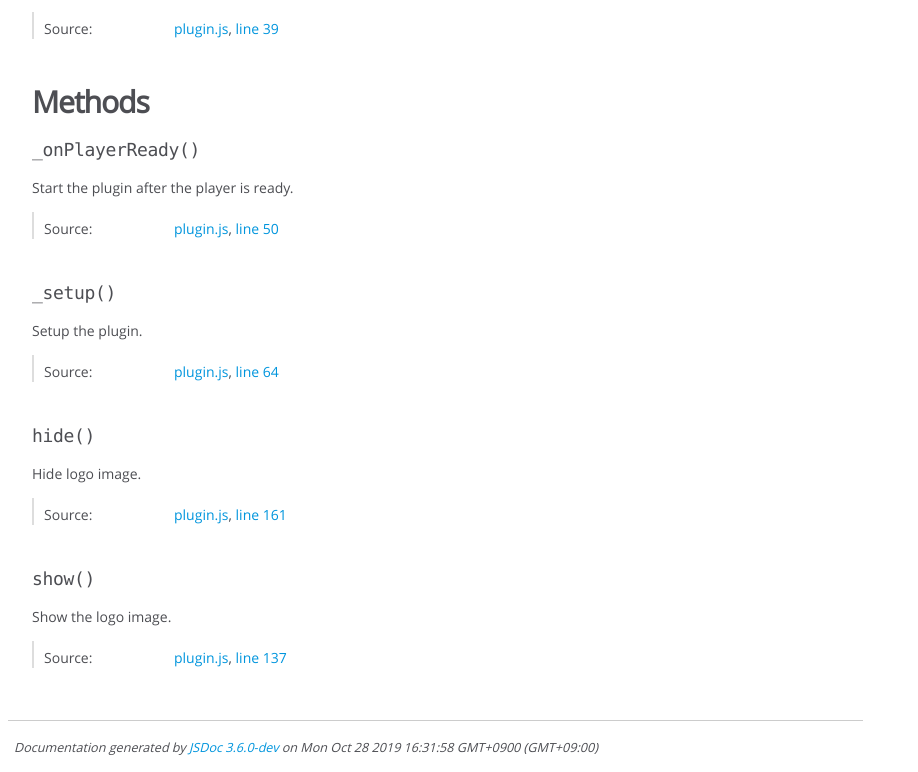
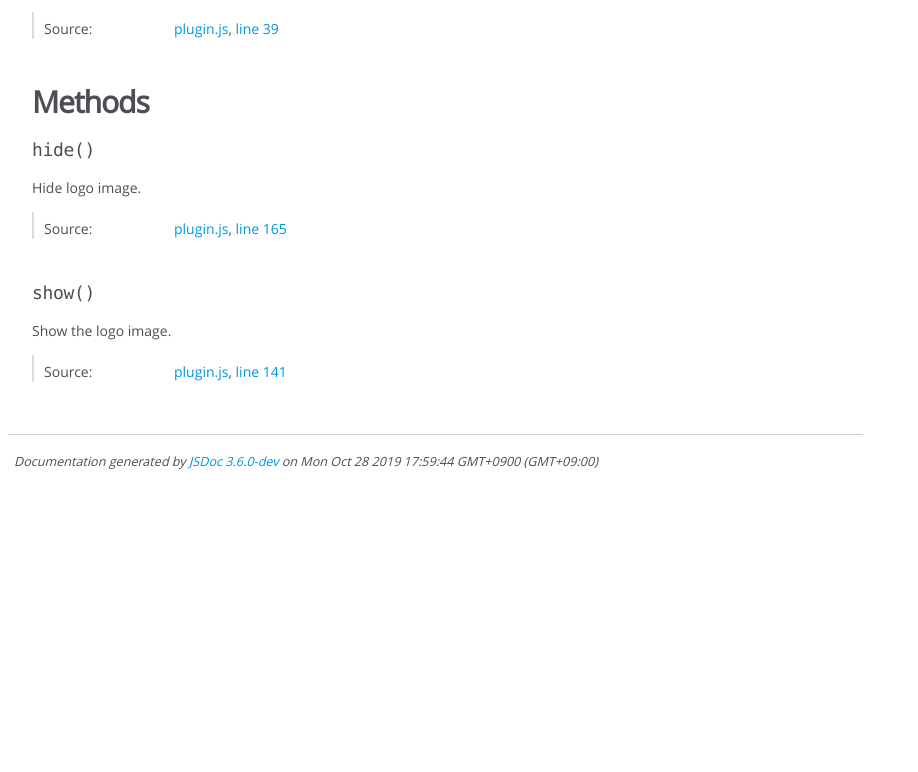
Before and after one commit to tapioca24/videojs-logo, a website: page docs/api/Logo.html in a window 1280 px wide. Shown: the part 982-1754 px from the top of the page, without its empty margins (0-918 px from the left). After the commit the page ends 1468 px from the top, so only its background shows below. Drawn offline with Linux system fonts and the light colour scheme.

Commit message:
private メソッドを隠蔽

```diff
--- a/docs/api/Logo.html
+++ b/docs/api/Logo.html
@@ -635,182 +635,6 @@
 
 
 
-    <h4 class="name" id="_onPlayerReady"><span class="type-signature"></span>_onPlayerReady<span class="signature">()</span><span class="type-signature"></span></h4>
-
-
-
-
-
-
-<div class="description">
-    <p>Start the plugin after the player is ready.</p>
-</div>
-
-
-
-
-
-
-
-
-
-
-
-
-
-<dl class="details">
-
-
-
-
-
-
-
-
-
-
-
-
-
-
-
-
-
-
-
-
-
-
-
-
-
-
-    <dt class="tag-source">Source:</dt>
-    <dd class="tag-source"><ul class="dummy"><li>
-        <a href="plugin.js.html">plugin.js</a>, <a href="plugin.js.html#line50">line 50</a>
-    </li></ul></dd>
-
-
-
-
-
-
-
-</dl>
-
-
-
-
-
-
-
-
-
-
-
-
-
-
-
-
-
-
-
-
-
-
-
-
-
-
-    <h4 class="name" id="_setup"><span class="type-signature"></span>_setup<span class="signature">()</span><span class="type-signature"></span></h4>
-
-
-
-
-
-
-<div class="description">
-    <p>Setup the plugin.</p>
-</div>
-
-
-
-
-
-
-
-
-
-
-
-
-
-<dl class="details">
-
-
-
-
-
-
-
-
-
-
-
-
-
-
-
-
-
-
-
-
-
-
-
-
-
-
-    <dt class="tag-source">Source:</dt>
-    <dd class="tag-source"><ul class="dummy"><li>
-        <a href="plugin.js.html">plugin.js</a>, <a href="plugin.js.html#line64">line 64</a>
-    </li></ul></dd>
-
-
-
-
-
-
-
-</dl>
-
-
-
-
-
-
-
-
-
-
-
-
-
-
-
-
-
-
-
-
-
-
-
-
-
-
     <h4 class="name" id="hide"><span class="type-signature"></span>hide<span class="signature">()</span><span class="type-signature"></span></h4>
 
 
@@ -863,7 +687,7 @@
 
     <dt class="tag-source">Source:</dt>
     <dd class="tag-source"><ul class="dummy"><li>
-        <a href="plugin.js.html">plugin.js</a>, <a href="plugin.js.html#line161">line 161</a>
+        <a href="plugin.js.html">plugin.js</a>, <a href="plugin.js.html#line165">line 165</a>
     </li></ul></dd>
 
 
@@ -951,7 +775,7 @@
 
     <dt class="tag-source">Source:</dt>
     <dd class="tag-source"><ul class="dummy"><li>
-        <a href="plugin.js.html">plugin.js</a>, <a href="plugin.js.html#line137">line 137</a>
+        <a href="plugin.js.html">plugin.js</a>, <a href="plugin.js.html#line141">line 141</a>
     </li></ul></dd>
 
 
@@ -1003,7 +827,7 @@
 <br class="clear">
 
 <footer>
-    Documentation generated by <a href="https://github.com/jsdoc3/jsdoc">JSDoc 3.6.0-dev</a> on Mon Oct 28 2019 16:31:58 GMT+0900 (GMT+09:00)
+    Documentation generated by <a href="https://github.com/jsdoc3/jsdoc">JSDoc 3.6.0-dev</a> on Mon Oct 28 2019 17:59:44 GMT+0900 (GMT+09:00)
 </footer>
 
 <script> prettyPrint(); </script>
--- a/src/plugin.js
+++ b/src/plugin.js
@@ -46,6 +46,8 @@ class Logo extends Plugin {
 
   /**
    * Start the plugin after the player is ready.
+   *
+   * @private
    */
   _onPlayerReady() {
     this.player.addClass('vjs-logo');
@@ -60,6 +62,8 @@ class Logo extends Plugin {
 
   /**
    * Setup the plugin.
+   *
+   * @private
    */
   _setup() {
     const video = this.player.el();
```
Also changed, not shown: docs/api/index.html (+1 -1 lines), docs/api/plugin.js.html (+5 -1 lines).
